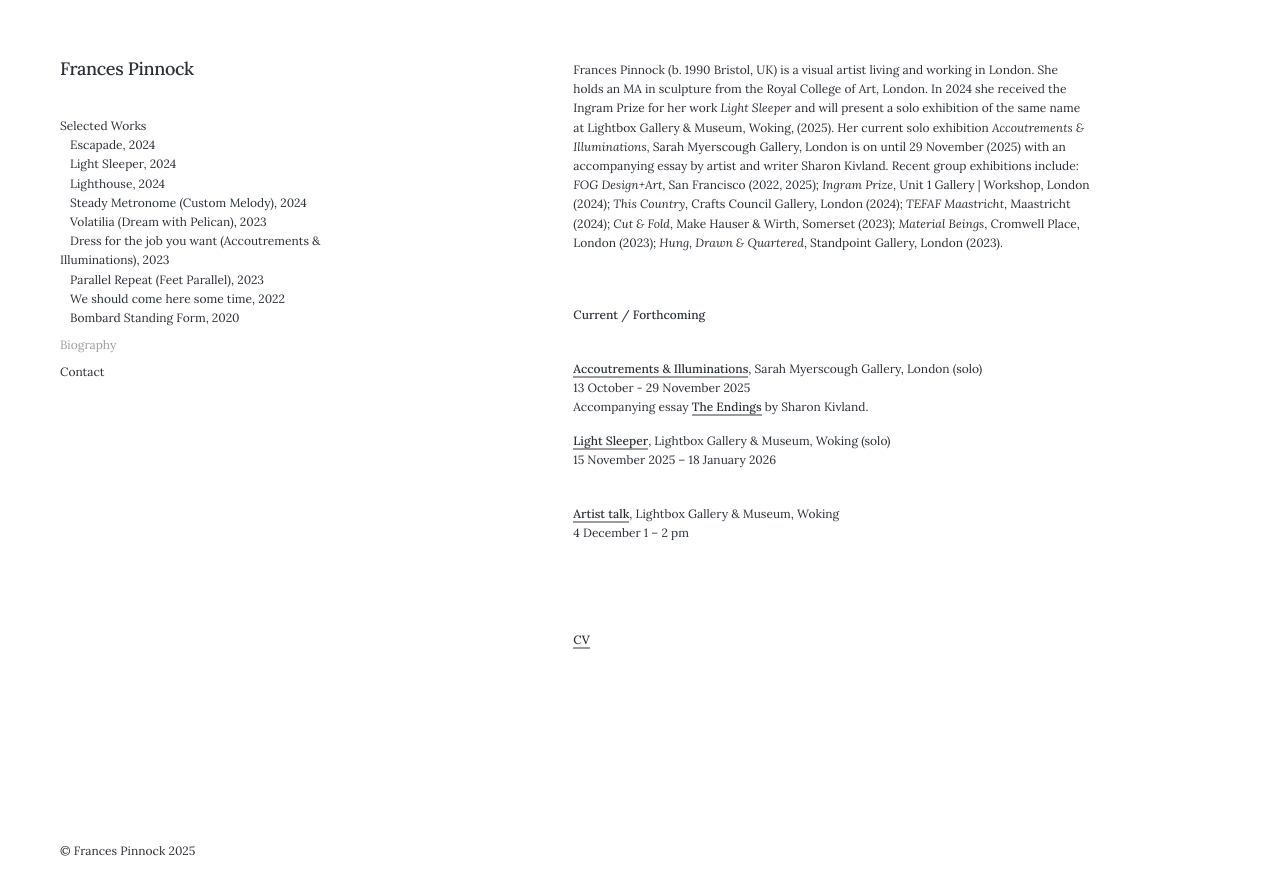
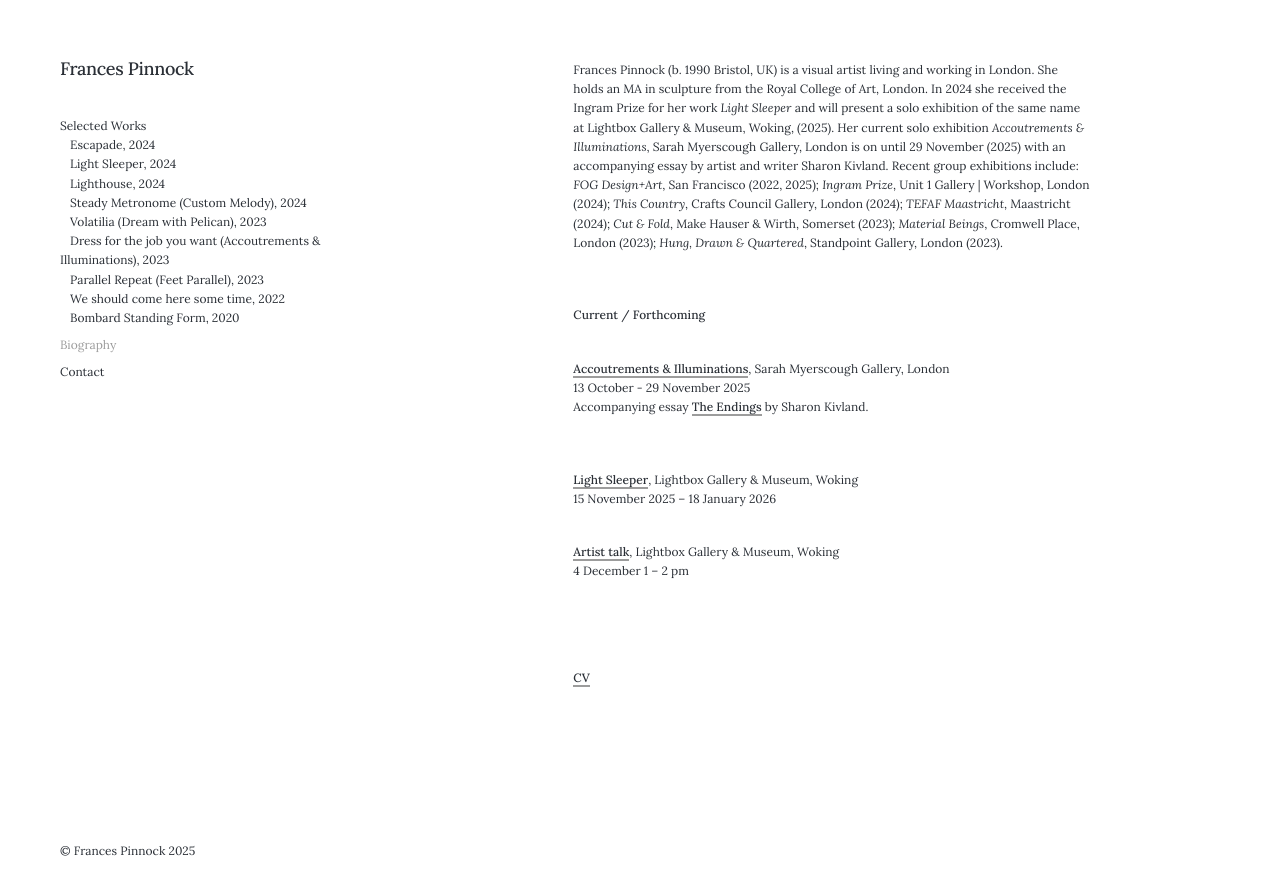
Before and after one commit to francespinnock/francespinnock.github.io, a Jekyll site: the page built from _pages/bio.md, in a window 1280 px wide. Shown: the top 895 px of the page. Built offline with Jekyll 4.4.1, drawn with Linux system fonts in a browser that asks for light colours; nearby versions of some CDN libraries.

Commit message:
Update bio.md

```diff
--- a/_pages/bio.md
+++ b/_pages/bio.md
@@ -10,12 +10,13 @@ Frances Pinnock (b. 1990 Bristol, UK) is a visual artist living and working in L
 **Current / Forthcoming**
 <br/>
 
-[Accoutrements & Illuminations](https://www.sarahmyerscough.com/exhibitions/70-frances-pinnock-accoutrements-illuminations/), Sarah Myerscough Gallery, London   (solo)
+[Accoutrements & Illuminations](https://www.sarahmyerscough.com/exhibitions/70-frances-pinnock-accoutrements-illuminations/), Sarah Myerscough Gallery, London
 13 October - 29 November 2025
 Accompanying essay [The Endings](/The-Endings-SK.pdf) by Sharon Kivland.
 <br/>
+<br/>
 
-[Light Sleeper](https://www.thelightbox.org.uk/whats-on/frances-pinnock-light-sleeper), Lightbox Gallery & Museum, Woking  (solo)
+[Light Sleeper](https://www.thelightbox.org.uk/whats-on/frances-pinnock-light-sleeper), Lightbox Gallery & Museum, Woking
 15 November 2025 – 18 January 2026
 <br/>
 
```
